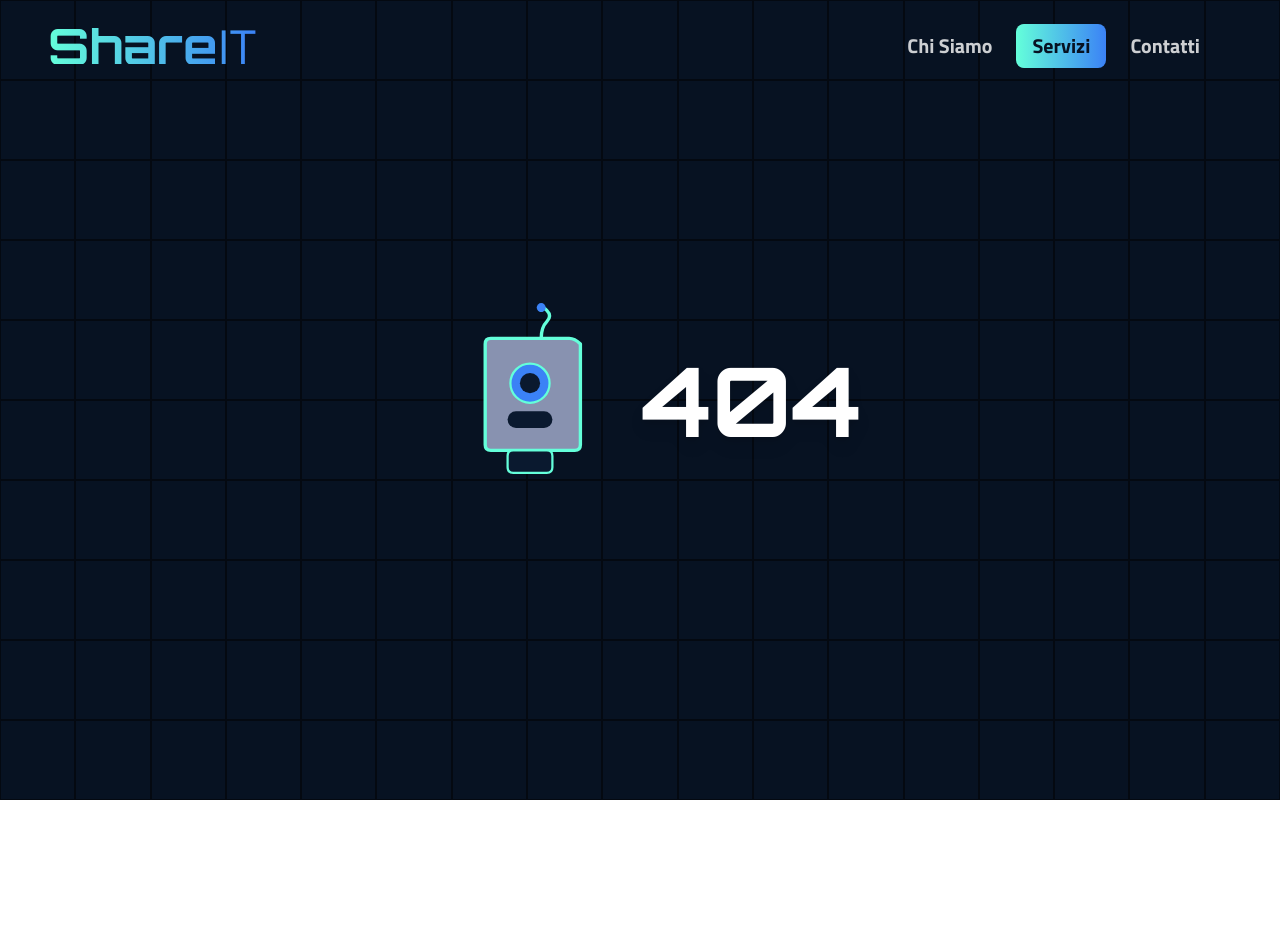
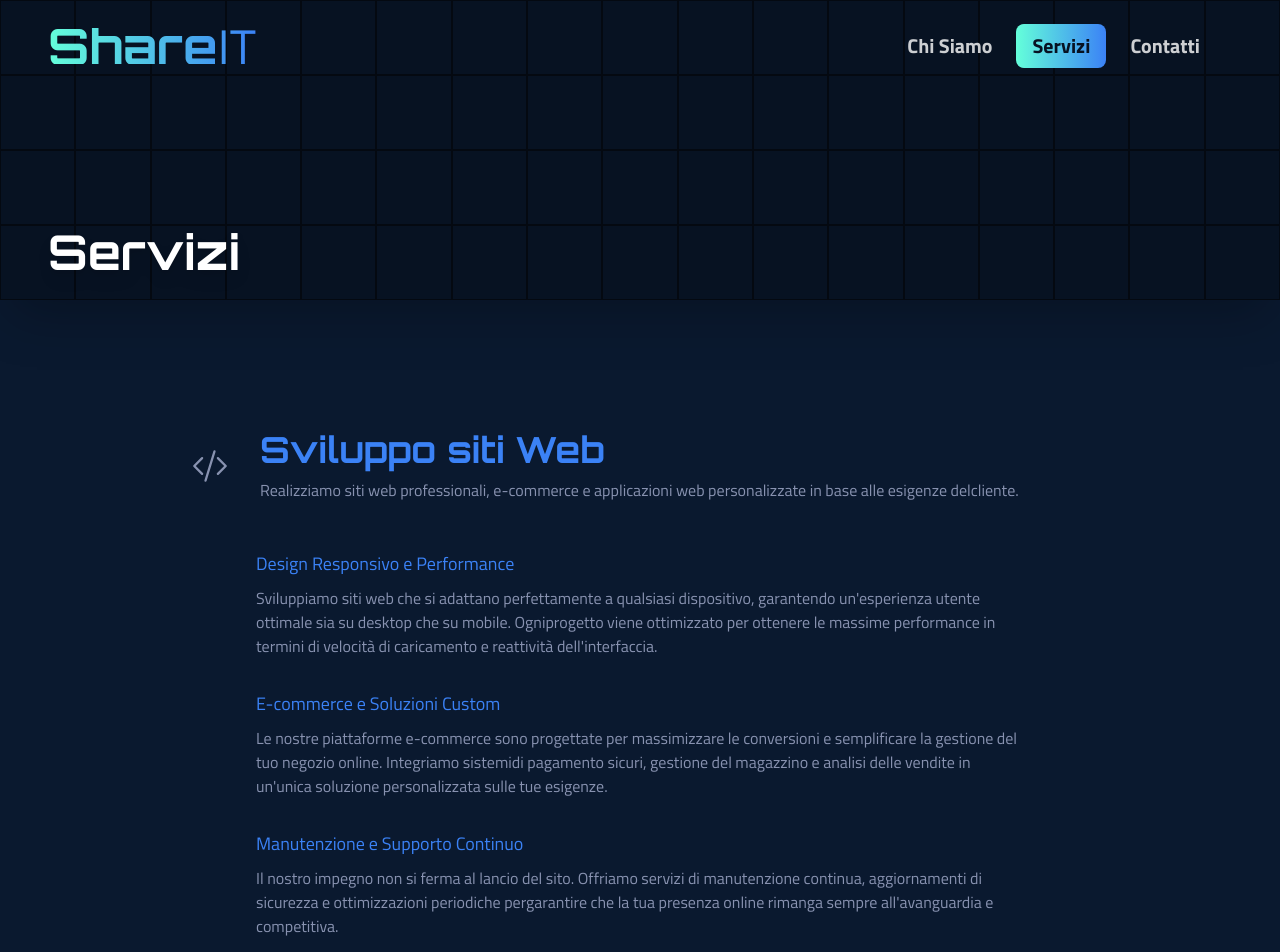
Before and after one commit to stefanolami/share-it, a Next.js app: page /servizi in a window 1280 px wide. Before the commit this address had no page. Shown: the top 952 px of the page. Before the commit the page ends 800 px from the top, so only its background shows below. Built offline with nearby package versions, Linux system fonts and the light colour scheme.

Commit message:
feat: add Servizi page and component

```diff
--- /dev/null
+++ b/src/app/(app)/servizi/page.jsx
@@ -0,0 +1,13 @@
+import ServiziComponent from '@/components/servizi'
+import HeroSmall from '@/components/hero/hero-small'
+
+const ServiziPage = () => {
+	return (
+		<div>
+			<HeroSmall title="Servizi" />
+			<ServiziComponent />
+		</div>
+	)
+}
+
+export default ServiziPage
--- a/src/components/chi-siamo.jsx
+++ b/src/components/chi-siamo.jsx
@@ -97,11 +97,11 @@ const CardSection = ({ position, card, scrollYProgress }) => {
 				>
 					{card.title}
 				</h3>
-				<p className="mb-4 text-base md:text-lg xl:text-xl font-bold">
+				<p className="mb-4 text-base md:text-lg xl:text-xl">
 					{card.description[0]}
 				</p>
 				{card.description[1] && (
-					<p className="mb-8 text-base md:text-lg xl:text-xl font-bold">
+					<p className="mb-8 text-base md:text-lg xl:text-xl">
 						{card.description[1]}
 					</p>
 				)}
@@ -202,7 +202,7 @@ const CARDS = [
 			'Siamo un team di innovatori digitali che trasforma idee in esperienze tecnologiche memorabili. La nostra missione è guidare leaziende attraverso la loro evoluzione digitale, combinando expertise tecnica e creatività per risultati straordinari.',
 		],
 		classes: 'bg-primo text-quarto',
-		titleClass: 'text-terzo',
+		titleClass: 'font-orbitron text-terzo',
 		routeTo: '#',
 	},
 	{
@@ -213,8 +213,8 @@ const CARDS = [
 			"ShareIT nasce dall'unione di professionisti con anni di esperienza nel settore digitale. Prima di fondare l'azienda, il nostro team ha collaborato a numerosi progettiweb, sviluppato strategie di marketing innovative e gestito con successo piattaforme di e-commerce.",
 			'Questa solida base di esperienza ci ha permesso di comprendere profondamente le sfide che le aziende affrontano nel loro percorso di digitalizzazione. Oggi,mettiamo questa conoscenza al servizio dei nostri clienti, guidandoli verso il futuro digitale.',
 		],
-		classes: 'bg-secondo text-primo-scuro',
-		titleClass: 'text-terzo',
+		classes: 'bg-white text-primo-scuro',
+		titleClass: 'font-orbitron text-terzo',
 		routeTo: '#',
 	},
 	{
@@ -225,7 +225,7 @@ const CARDS = [
 			'Lorem ipsum dolor sit amet consectetur adipisicing elit. Modi illo officia atque iure voluptatibus necessitatibus odit cupiditate reprehenderit iusto quaerat!',
 		],
 		classes: 'bg-primo text-quarto',
-		titleClass: 'text-terzo',
+		titleClass: 'font-orbitron text-terzo',
 		routeTo: '#',
 		boxes: [
 			{
@@ -278,8 +278,8 @@ const CARDS = [
 				title: 'Assistenza diretta',
 			},
 		],
-		classes: 'bg-secondo text-primo-scuro',
-		titleClass: 'text-terzo',
+		classes: 'bg-white text-primo-scuro',
+		titleClass: 'font-orbitron text-terzo',
 		routeTo: '#',
 	},
 ]
--- /dev/null
+++ b/src/components/servizi.jsx
@@ -0,0 +1,226 @@
+'use client'
+
+import { useScroll, motion, useTransform } from 'framer-motion'
+import React, { useRef } from 'react'
+import {
+	BsCodeSlash,
+	BsPalette,
+	BsCamera,
+	BsGraphUpArrow,
+	BsFillPeopleFill,
+	BsRobot,
+} from 'react-icons/bs'
+
+const ServiziComponent = () => {
+	const ref = useRef(null)
+	const { scrollYProgress } = useScroll({
+		target: ref,
+		offset: ['start start', 'end start'],
+	})
+
+	return (
+		<>
+			<div
+				ref={ref}
+				className="relative "
+			>
+				{CARDS.map((card, index) => (
+					<CardSection
+						key={card.id}
+						card={card}
+						scrollYProgress={scrollYProgress}
+						position={card.id}
+					/>
+				))}
+			</div>
+		</>
+	)
+}
+
+const CardSection = ({ position, card, scrollYProgress }) => {
+	const scaleFromPct = (position - 1) / CARDS.length
+	const cardHeight = window.innerHeight
+	const y = useTransform(scrollYProgress, [scaleFromPct, 1], [0, -cardHeight])
+
+	return (
+		<motion.div
+			style={{
+				height: cardHeight,
+				y: position === CARDS.length ? undefined : y,
+			}}
+			className={`${card.classes} sticky top-0 flex w-full origin-top flex-col items-start justify-center px-8 md:px-32 lg:px-48`}
+		>
+			<div>
+				<div className="flex flex-row items-center justify-start mb-4 md:mb-12">
+					<div>
+						<card.icon className="text-2xl md:text-4xl mr-4 md:mr-8" />
+					</div>
+					<div className="flex flex-col items-start justify-start">
+						<h2 className="text-terzo mb-2 font-orbitron text-xl font-semibold md:text-4xl">
+							{card.title}
+						</h2>
+						<p className="hidden md:block text-base">
+							{card.subtitle}
+						</p>
+					</div>
+				</div>
+				<div className=" md:mx-16 flex flex-col items-start justify-start">
+					{card.content.map((content, index) => (
+						<div
+							key={index}
+							className="mb-4 md:mb-8"
+						>
+							<h3 className="text-terzo md:text-lg mb-2">
+								{content.title}
+							</h3>
+							<p className="text-sm md:text-base">
+								{content.text}
+							</p>
+						</div>
+					))}
+				</div>
+			</div>
+		</motion.div>
+	)
+}
+
+const CARDS = [
+	{
+		id: 1,
+		icon: BsCodeSlash,
+		title: 'Sviluppo siti Web',
+		subtitle:
+			'Realizziamo siti web professionali, e-commerce e applicazioni web personalizzate in base alle esigenze delcliente.',
+		content: [
+			{
+				title: 'Design Responsivo e Performance',
+				text: "Sviluppiamo siti web che si adattano perfettamente a qualsiasi dispositivo, garantendo un'esperienza utente ottimale sia su desktop che su mobile. Ogniprogetto viene ottimizzato per ottenere le massime performance in termini di velocità di caricamento e reattività dell'interfaccia.",
+			},
+			{
+				title: 'E-commerce e Soluzioni Custom',
+				text: "Le nostre piattaforme e-commerce sono progettate per massimizzare le conversioni e semplificare la gestione del tuo negozio online. Integriamo sistemidi pagamento sicuri, gestione del magazzino e analisi delle vendite in un'unica soluzione personalizzata sulle tue esigenze.",
+			},
+			{
+				title: 'Manutenzione e Supporto Continuo',
+				text: "Il nostro impegno non si ferma al lancio del sito. Offriamo servizi di manutenzione continua, aggiornamenti di sicurezza e ottimizzazioni periodiche pergarantire che la tua presenza online rimanga sempre all'avanguardia e competitiva.",
+			},
+		],
+		classes: 'bg-primo text-quarto',
+	},
+	{
+		id: 2,
+		icon: BsPalette,
+		title: 'UI/UX Design',
+		subtitle:
+			'Design per interfacce intuitive con user experience ottimizzata per massimizzare la conversione.',
+		content: [
+			{
+				title: 'Ricerca e Analisi Utente',
+				text: 'Il nostro processo di design inizia con una profonda comprensione dei tuoi utenti. Conduciamo ricerche approfondite per identificare comportamenti,esigenze e punti critici, creando personas e journey maps che guidano le nostre decisioni di design.',
+			},
+			{
+				title: "Design dell'Interfaccia",
+				text: "Creiamo interfacce belle e funzionali che riflettono l'identità del tuo brand. Ogni elemento è attentamente progettato per garantire coerenza visiva efacilità d'uso, creando un'esperienza memorabile per i tuoi utenti.",
+			},
+			{
+				title: 'Rebranding e Comunicazione Omogenea',
+				text: "Offriamo un servizio completo di rebranding che va oltre il semplice restyling grafico. Progettiamo una nuova identità visiva coerente su tutti i touchpointdigitali e tradizionali. Dalla definizione delle linee guida del brand al design system, garantiamo una comunicazione uniforme e riconoscibile che rafforzal'identità del tuo marchio e migliora la percezione da parte del pubblico.",
+			},
+		],
+		classes: 'bg-white text-primo-scuro',
+	},
+	{
+		id: 3,
+		icon: BsCamera,
+		title: 'Fotografia per Ecommerce',
+		subtitle: 'Servizi fotografici professionali per prodotti e-commerce.',
+		content: [
+			{
+				title: 'Servizio Fotografico Professionale',
+				text: 'Realizziamo servizi fotografici di alta qualità nel nostro studio attrezzato. Utilizziamo attrezzature professionali e tecniche di illuminazione avanzate percatturare ogni dettaglio dei tuoi prodotti, garantendo immagini che si distinguono nel mercato digitale.',
+			},
+			{
+				title: 'Post-Produzione e Ottimizzazione',
+				text: "Ogni immagine viene accuratamente post-prodotta per garantire la massima qualità. Ottimizziamo colori, contrasto e nitidezza, assicurando che le fotosiano perfette sia per l'uso web che per eventuali materiali stampati.",
+			},
+			{
+				title: 'Gestione Archivio Digitale',
+				text: "Organizziamo e gestiamo il tuo archivio fotografico digitale, garantendo che tutte le immagini siano facilmente accessibili e pronte all'uso per le tuediverse esigenze di marketing e comunicazione.",
+			},
+		],
+		classes: 'bg-primo text-quarto',
+	},
+	{
+		id: 4,
+		icon: BsGraphUpArrow,
+		title: 'Campagne Marketing & Social',
+		subtitle:
+			'Strategia e gestione di campagne marketing digitali su tutti i principali canali.',
+		content: [
+			{
+				title: 'Strategia Digitale Integrata',
+				text: "Sviluppiamo strategie di marketing digitale complete e personalizzate, integrando diversi canali di comunicazione per massimizzare l'impatto delle tuecampagne. Analizziamo il tuo mercato di riferimento e definiamo obiettivi chiari e misurabili.",
+			},
+			{
+				title: 'Analisi e Ottimizzazione',
+				text: "Monitoriamo costantemente le performance delle campagne attraverso analisi dettagliate dei dati. Questo ci permette di ottimizzare continuamente lestrategie, allocare il budget in modo efficiente e massimizzare il ritorno sull'investimento.",
+			},
+			{
+				title: 'Gestione e Strategia Social',
+				text: 'Ci occupiamo della gestione completa dei tuoi profili social, dalla creazione dei contenuti alla pianificazione del calendario editoriale. Manteniamo attivi eaggiornati i tuoi canali social con contenuti pertinenti e coinvolgenti, interagiamo con la tua community e monitoriamo la reputazione',
+			},
+		],
+		classes: 'bg-white text-primo-scuro',
+	},
+	{
+		id: 5,
+		icon: BsFillPeopleFill,
+		title: 'Assistenza e Consulenza',
+		subtitle:
+			'Supporto tecnico e consulenza strategica per ottimizzare la tua presenza digitale.',
+
+		content: [
+			{
+				title: '',
+				text: '',
+			},
+			{
+				title: 'Consulenza Strategica',
+				text: "Offriamo consulenza personalizzata per guidare la tua trasformazione digitale. Analizziamo la tua situazione attuale, identifichiamo opportunità dimiglioramento e definiamo insieme un piano d'azione concreto per raggiungere i tuoi obiettivi.",
+			},
+			{
+				title: 'Supporto Tecnico Continuo',
+				text: 'Il nostro team di esperti è sempre a tua disposizione per risolvere problemi tecnici, implementare nuove funzionalità e garantire che i tuoi sistemi digitalifunzionino sempre al meglio.',
+			},
+			{
+				title: 'Formazione e Crescita',
+				text: 'Organizziamo sessioni di formazione personalizzate per il tuo team, condividendo conoscenze e best practice per permetterti di gestire in autonomia latua presenza digitale.',
+			},
+		],
+		classes: 'bg-primo text-quarto',
+	},
+	{
+		id: 6,
+		icon: BsRobot,
+		title: 'Agenti AI',
+		subtitle:
+			'Scopri i nostri agenti AI personalizzati per automatizzare e ottimizzare i processi aziendali.',
+		content: [
+			{
+				title: 'Soluzioni AI Personalizzate',
+				text: 'Sviluppiamo soluzioni di intelligenza artificiale su misura per le tue esigenze aziendali. Dai chatbot per il servizio clienti agli strumenti di analisi predittiva,creiamo agenti AI che automatizzano e ottimizzano i tuoi processi.',
+			},
+			{
+				title: 'Integrazione e Implementazione',
+				text: "Integriamo le soluzioni AI con i tuoi sistemi esistenti, garantendo una transizione fluida e minimizzando l'impatto sulle operazioni quotidiane. Ogniimplementazione è accompagnata da test approfonditi e formazione del personale.",
+			},
+			{
+				title: 'Evoluzione Continua',
+				text: 'I nostri agenti AI apprendono e si evolvono continuamente grazie al machine learning, migliorando costantemente le loro prestazioni nel tempo.Monitoriamo e ottimizziamo regolarmente le performance per garantire risultati sempre migliori.',
+			},
+		],
+		classes: 'bg-white text-primo-scuro',
+	},
+]
+
+export default ServiziComponent
```
